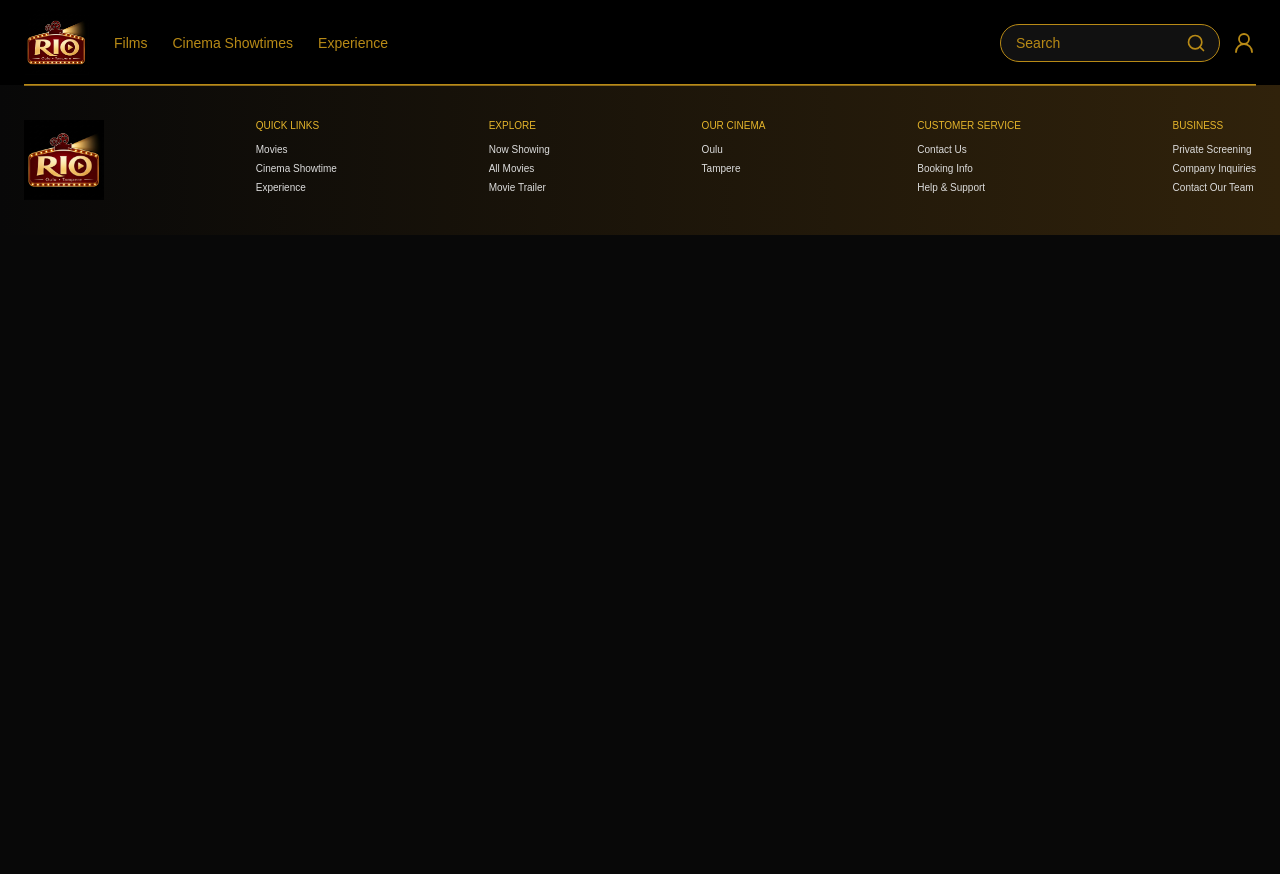
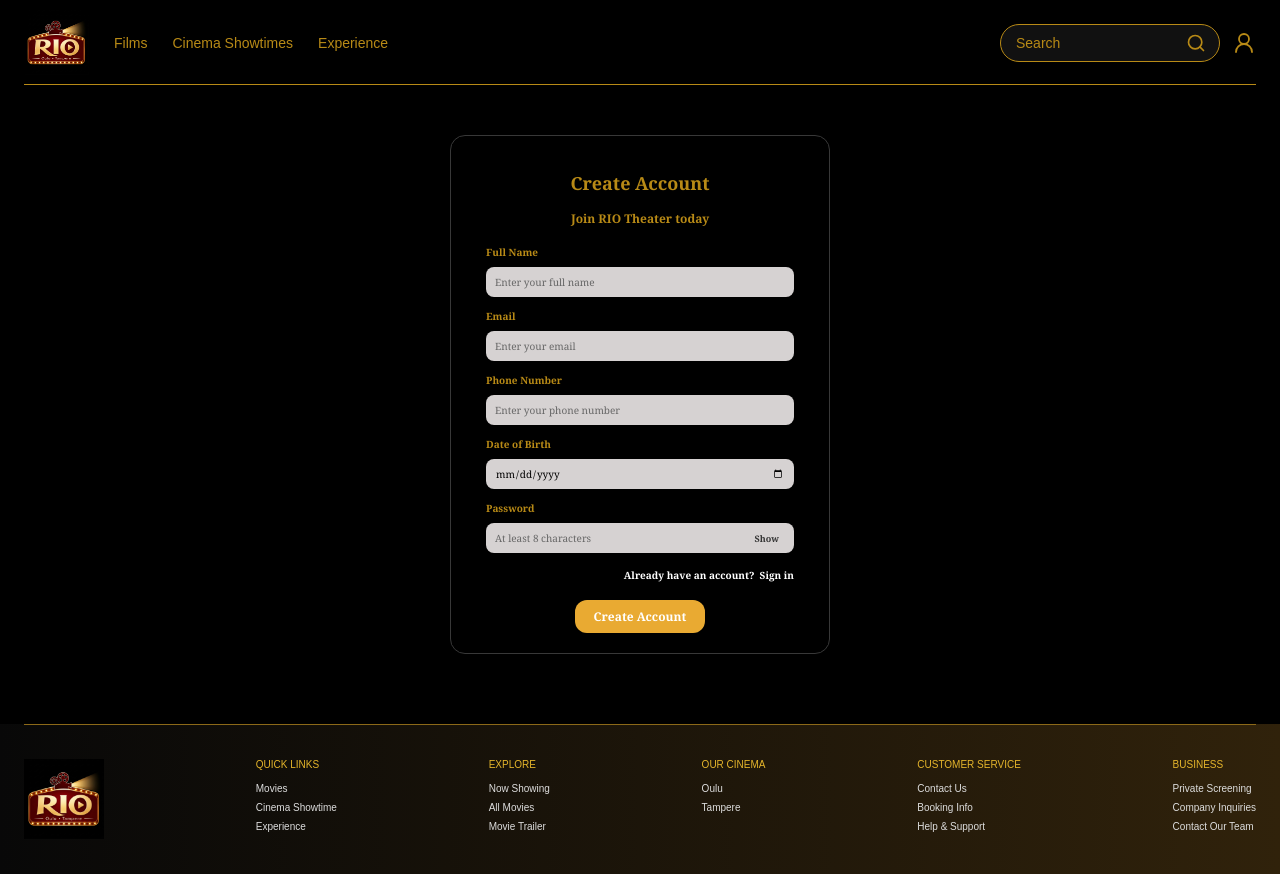
Before and after one commit to trandiem-cmd/movie-theater-management-system, a React (Vite) app in the folder frontend/: page /register in a window 1280 px wide. Before the commit the page ends 800 px from the top, so only its background shows below. Built offline with nearby package versions, Linux system fonts and the light colour scheme; no server answers.

Commit message:
implement RegisternPage.jsx

```diff
--- a/frontend/src/App.jsx
+++ b/frontend/src/App.jsx
@@ -7,6 +7,7 @@ import HomePage from "./pages/customer/HomePage";
 import MovieListPage from "./pages/customer/MovieListPage";
 import MovieDetailPage from "./pages/customer/MovieDetailPage";
 import LoginPage from "./pages/auth/LoginPage";
+import RegisterPage from "./pages/auth/RegisterPage";
 import "./App.css";
 
 
@@ -21,6 +22,7 @@ function App() {
           <Route path="/movies" element={<MovieListPage />} />
           <Route path="/movies/:id" element={<MovieDetailPage />} />
           <Route path="/login" element={<LoginPage />} />
+          <Route path="/register" element={<RegisterPage />} />
         </Routes>
       </main>
 
--- a/frontend/src/api.js
+++ b/frontend/src/api.js
@@ -34,6 +34,37 @@ export const login = async (email, password) => {
 
   return data;
 };
+
+export const register = async (
+  fullName,
+  email,
+  phone,
+  dateOfBirth,
+  password
+) => {
+  const response = await fetch(`${BASE_URL}/auth/register`, {
+    method: "POST",
+    credentials: "same-origin",
+    headers: {
+      "Content-Type": "application/json",
+    },
+    body: JSON.stringify({
+      full_name: fullName,
+      email,
+      password,
+      phone,
+      date_of_birth: dateOfBirth,
+    }),
+  });
+
+  const data = await response.json();
+
+  if (!response.ok) {
+    throw new Error(data.message || "Registration failed.");
+  }
+
+  return data;
+};
 // Movies
 // Theaters
 // Showtimes
--- /dev/null
+++ b/frontend/src/pages/auth/RegisterPage.css
@@ -0,0 +1,171 @@
+.register-page {
+  max-width: 100%;
+  display: flex;
+  justify-content: center;
+  align-items: center;
+  background-color: #000;
+  padding: 20px 15px;
+  box-sizing: border-box;
+}
+
+.register-container {
+  padding: 20px 35px;
+  border: 1px solid #383838;
+  border-radius: 15px;
+  background-color: #000;
+  box-sizing: border-box;
+  width: calc(100% - var(--page-padding) * 2);
+  max-width: 380px;
+  height: auto;
+  margin: 30px auto 50px;
+}
+
+.register-container h1 {
+  margin: 15px;
+  color: #b88a16;
+  text-align: center;
+  font-family: Georgia, serif;
+  font-size: 18px;
+  font-weight: bold;
+}
+
+.register-subtitle {
+  margin: 0 0 18px;
+  color: #b88a16;
+  text-align: center;
+  font-family: Georgia, serif;
+  font-size: 12px;
+  font-weight: bold;
+}
+
+.register-field {
+  margin-bottom: 12px;
+}
+
+.register-field label {
+  display: block;
+  margin-bottom: 8px;
+  color: #b88a16;
+  font-family: Georgia, serif;
+  font-size: 10px;
+  font-weight: bold;
+}
+
+.register-field input {
+  width: 100%;
+  height: 30px;
+  padding: 4px 9px;
+  border: none;
+  border-radius: 8px;
+  background-color: #d6d2d2;
+  color: #000;
+  font-family: Georgia, serif;
+  font-size: 10px;
+  box-sizing: border-box;
+  outline: none;
+}
+
+.register-field input:focus {
+  outline: 1px solid #b88a16;
+}
+
+.register-field input::placeholder {
+  color: #666;
+  font-size: 10px;
+}
+
+/* Password */
+
+.register-password-wrapper {
+  position: relative;
+  display: flex;
+  align-items: center;
+}
+
+.register-password-wrapper input {
+  padding-right: 48px;
+}
+
+.toggle-password {
+  position: absolute;
+  right: 9px;
+  border: none;
+  background: transparent;
+  color: #333;
+  font-family: Georgia, serif;
+  font-size: 9px;
+  font-weight: bold;
+  cursor: pointer;
+}
+
+/* Login Prompt */
+
+.login-prompt {
+  display: flex;
+  justify-content: flex-end;
+  align-items: center;
+  gap: 5px;
+  margin: 15px 0 18px;
+  color: #fff;
+  font-family: Georgia, serif;
+  font-size: 10px;
+  font-weight: bold;
+  white-space: nowrap;
+}
+
+.login-prompt a {
+  color: #fff;
+  text-decoration: none;
+}
+
+.login-prompt a:hover {
+  color: #b88a16;
+}
+
+/* Register Button */
+
+.register-button {
+  display: block;
+  margin: 0 auto;
+  padding: 8px 19px;
+  border: none;
+  border-radius: 12px;
+  background-color: #e9aa32;
+  color: #fff;
+  font-family: Georgia, serif;
+  font-size: 12px;
+  font-weight: bold;
+  cursor: pointer;
+}
+
+.register-button:hover {
+  background-color: #b88a16;
+}
+
+.register-button:disabled {
+  opacity: 0.6;
+  cursor: not-allowed;
+}
+
+/* Error */
+
+.register-error {
+  color: #ff6b6b;
+  font-size: 12px;
+  text-align: center;
+  margin: 10px 0;
+}
+
+/* Responsive */
+
+@media (max-width: 480px) {
+  .register-container {
+    padding: 20px 25px;
+    width: 100%;
+    max-width: 380px;
+  }
+
+  .login-prompt {
+    font-size: 9px;
+  }
+}
--- a/frontend/src/pages/auth/RegisterPage.jsx
+++ b/frontend/src/pages/auth/RegisterPage.jsx
@@ -0,0 +1,183 @@
+import { useState } from "react";
+import { Link, useNavigate } from "react-router-dom";
+import "./RegisterPage.css";
+import { register } from "../../api.js";
+
+function RegisterPage() {
+  const navigate = useNavigate();
+
+  const [fullName, setFullName] = useState("");
+  const [email, setEmail] = useState("");
+  const [phone, setPhone] = useState("");
+  const [dateOfBirth, setDateOfBirth] = useState("");
+  const [password, setPassword] = useState("");
+
+  const [showPassword, setShowPassword] = useState(false);
+  const [error, setError] = useState("");
+  const [loading, setLoading] = useState(false);
+
+  async function handleSubmit(e) {
+    e.preventDefault();
+
+    setError("");
+
+    // Validate password
+    if (password.length < 8) {
+      setError("Password must be at least 8 characters.");
+      return;
+    }
+
+    // Validate date of birth
+    if (new Date(dateOfBirth) > new Date()) {
+      setError("Date of birth cannot be in the future.");
+      return;
+    }
+
+    setLoading(true);
+
+    try {
+      await register(
+        fullName,
+        email,
+        phone,
+        dateOfBirth,
+        password
+      );
+
+      // Registration successful
+      navigate("/login");
+
+    } catch (err) {
+      setError(err.message);
+    } finally {
+      setLoading(false);
+    }
+  }
+
+  return (
+    <div className="register-page">
+      <div className="register-container">
+
+        <h1>Create Account</h1>
+
+        <p className="register-subtitle">
+          Join RIO Theater today
+        </p>
+
+        <form onSubmit={handleSubmit}>
+
+          {/* Full Name */}
+          <div className="register-field">
+            <label htmlFor="fullName">Full Name</label>
+
+            <input
+              id="fullName"
+              type="text"
+              placeholder="Enter your full name"
+              value={fullName}
+              onChange={(e) => setFullName(e.target.value)}
+              autoComplete="name"
+              required
+            />
+          </div>
+
+          {/* Email */}
+          <div className="register-field">
+            <label htmlFor="email">Email</label>
+
+            <input
+              id="email"
+              type="email"
+              placeholder="Enter your email"
+              value={email}
+              onChange={(e) => setEmail(e.target.value)}
+              autoComplete="email"
+              required
+            />
+          </div>
+
+          {/* Phone */}
+          <div className="register-field">
+            <label htmlFor="phone">Phone Number</label>
+
+            <input
+              id="phone"
+              type="tel"
+              placeholder="Enter your phone number"
+              value={phone}
+              onChange={(e) => setPhone(e.target.value)}
+              autoComplete="tel"
+              required
+            />
+          </div>
+
+          {/* Date of Birth */}
+          <div className="register-field">
+            <label htmlFor="dateOfBirth">Date of Birth</label>
+
+            <input
+              id="dateOfBirth"
+              type="date"
+              value={dateOfBirth}
+              onChange={(e) => setDateOfBirth(e.target.value)}
+              max={new Date().toISOString().split("T")[0]}
+              required
+            />
+          </div>
+
+          {/* Password */}
+          <div className="register-field">
+            <label htmlFor="password">Password</label>
+
+            <div className="register-password-wrapper">
+              <input
+                id="password"
+                type={showPassword ? "text" : "password"}
+                placeholder="At least 8 characters"
+                value={password}
+                onChange={(e) => setPassword(e.target.value)}
+                minLength={8}
+                autoComplete="new-password"
+                required
+              />
+
+              <button
+                type="button"
+                className="toggle-password"
+                onClick={() => setShowPassword(!showPassword)}
+              >
+                {showPassword ? "Hide" : "Show"}
+              </button>
+            </div>
+          </div>
+
+          {/* Error */}
+          {error && (
+            <p className="register-error">{error}</p>
+          )}
+
+          {/* Login Prompt */}
+          <div className="login-prompt">
+            <span>Already have an account?</span>
+
+            <Link to="/login">
+              Sign in
+            </Link>
+          </div>
+
+          {/* Submit */}
+          <button
+            type="submit"
+            className="register-button"
+            disabled={loading}
+          >
+            {loading ? "Creating account..." : "Create Account"}
+          </button>
+
+        </form>
+      </div>
+    </div>
+  );
+}
+
+export default RegisterPage;
```
